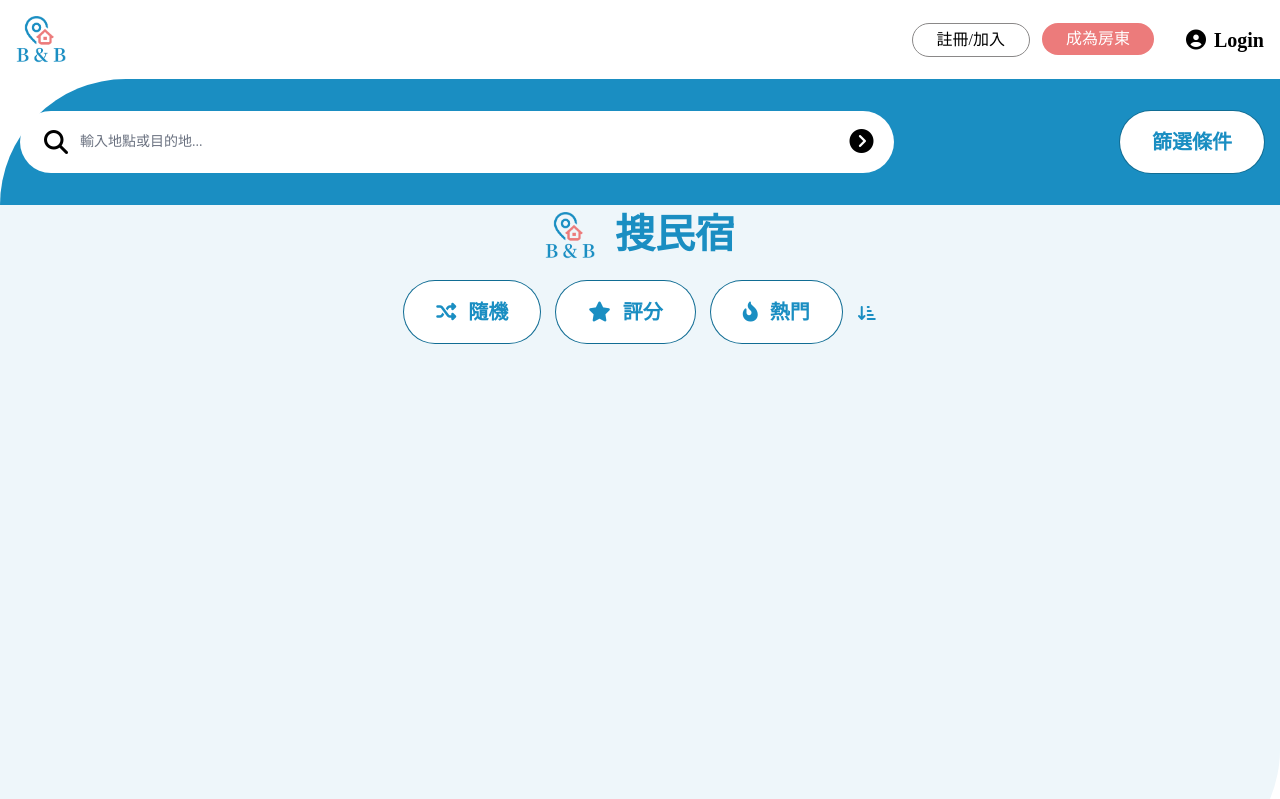
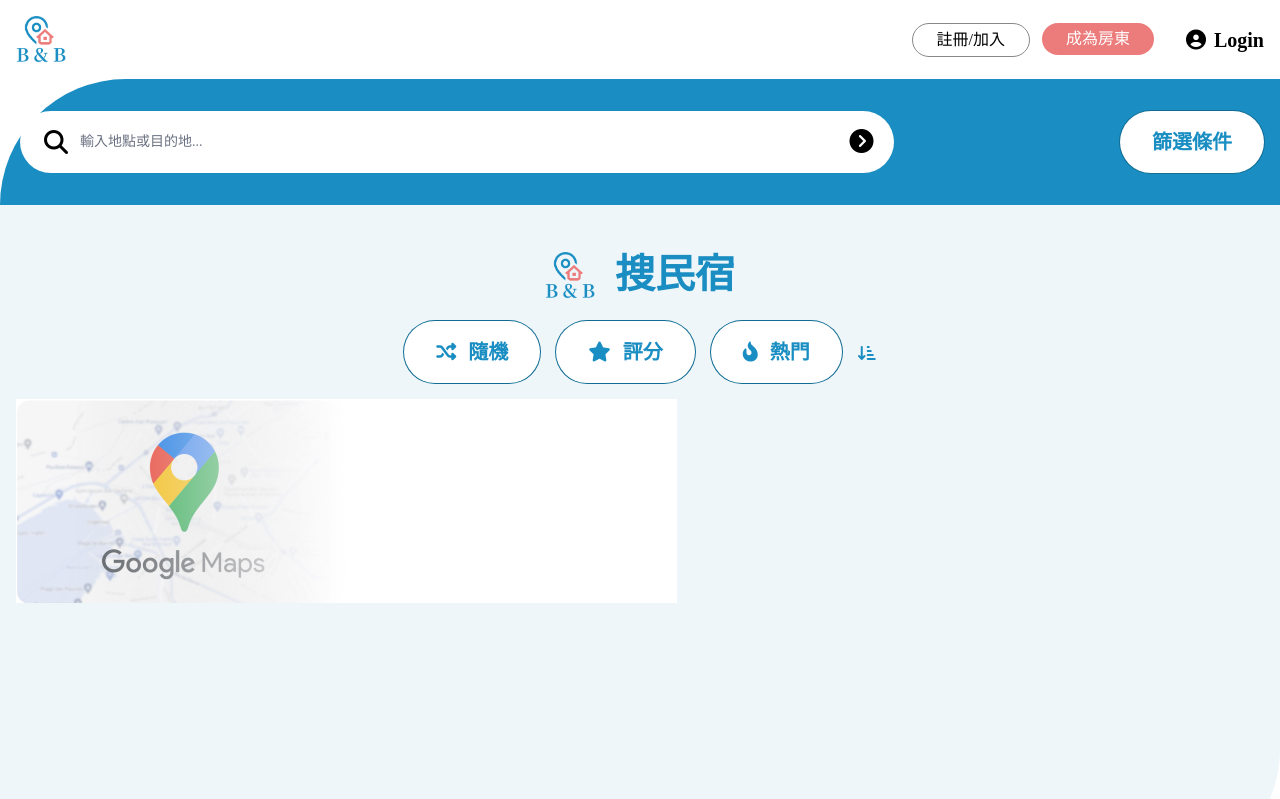
Before and after one commit to susu3131/Side-project2-b-b, a plain HTML site: page search.html in a window 1280 px wide. Shown: the top 799 px of the page. Drawn offline with Linux system fonts and the light colour scheme.

Commit message:
Update 2022-11-27T14:01:08.323Z

```diff
--- a/search.html
+++ b/search.html
@@ -61,12 +61,12 @@
   </div>
 </div>
 
-<div class="container text-center">
+<div class="container text-center pt-10 pb-10">
+  <div class="tittle">
     <div class="flex items-center justify-center mb-4">
       <img src="./assets/images/logo.png" width="50" alt="">
       <h1 class="text-primary ml-5">搜民宿</h1>
     </div>
-
     <button class="btn-tag bg-white ">
       <div class="flex items-center">
         <i class="fa-solid fa-shuffle"></i>
@@ -86,7 +86,8 @@
       </div>
     </button>
     <i class="fa-solid fa-arrow-down-short-wide text-primary ml-3"></i>
-
+  </div>
+  <img src="./assets/images/searchbanner.jpg" alt="" class="mt-4">
 </div>
   </div>
 
```
Also changed, not shown: member.html (+6 -1 lines), assets/images/icon.png (added), assets/images/searchbanner.jpg (added), assets/images/searchbannerbig.jpg (added), assets/style/all.css. Lines whose indentation alone changed are shown as unchanged.
